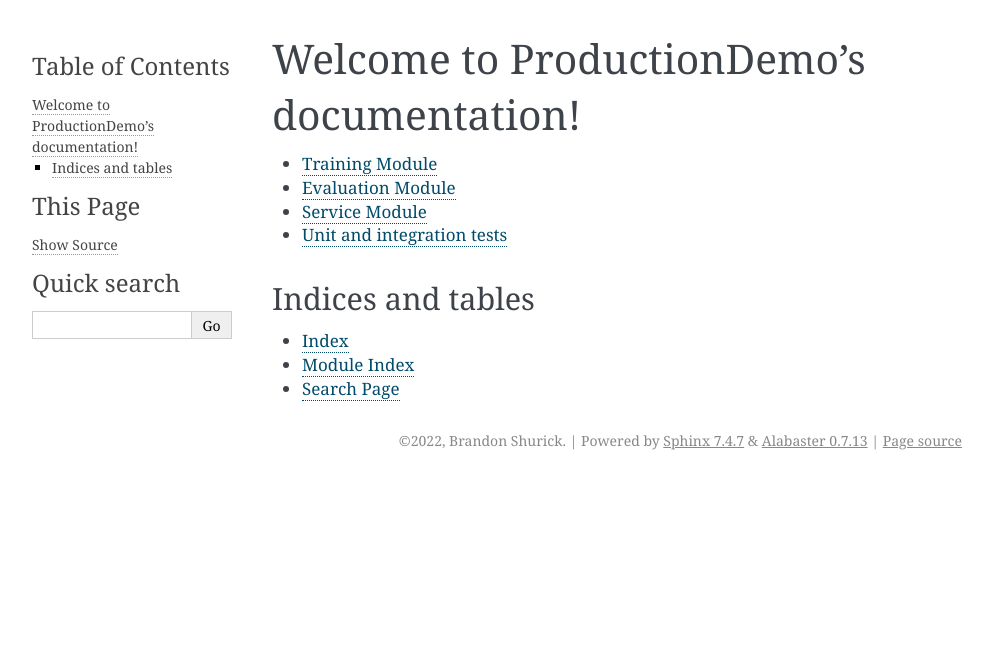
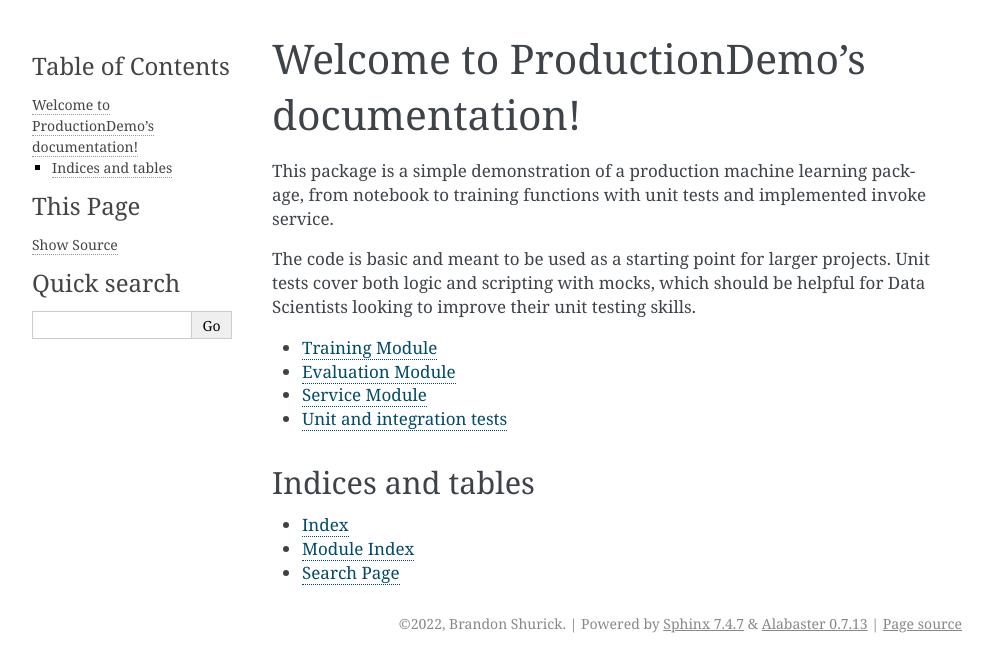
Before and after one commit to bshurick/production-demo, a Sphinx documentation site: the page built from doc/index.rst, in a window 1280 px wide. Shown: the top 672 px of the page, without its empty margins (148-1141 px from the left). Built offline with Sphinx 7.4.7, drawn with Linux system fonts in a browser that asks for light colours.

```diff
--- a/doc/index.rst
+++ b/doc/index.rst
@@ -5,6 +5,13 @@
 
 Welcome to ProductionDemo's documentation!
 ---------
+
+This package is a simple demonstration of a production machine learning package,
+from notebook to training functions with unit tests and implemented invoke service.
+
+The code is basic and meant to be used as a starting point for larger projects. Unit
+tests cover both logic and scripting with mocks, which should be helpful for Data Scientists
+looking to improve their unit testing skills.
 
 .. toctree::
 
```
Also changed, not shown: 2 other files.
